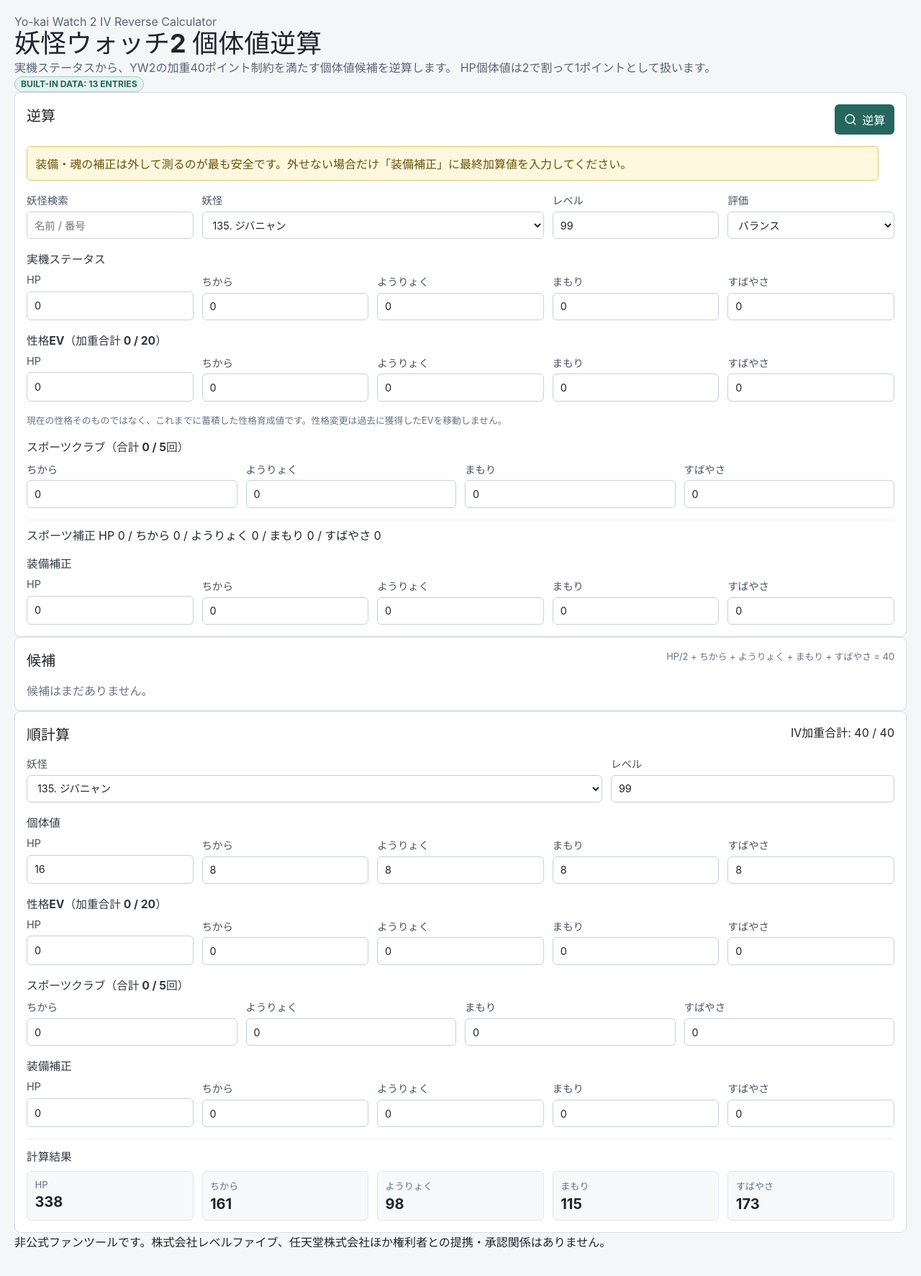
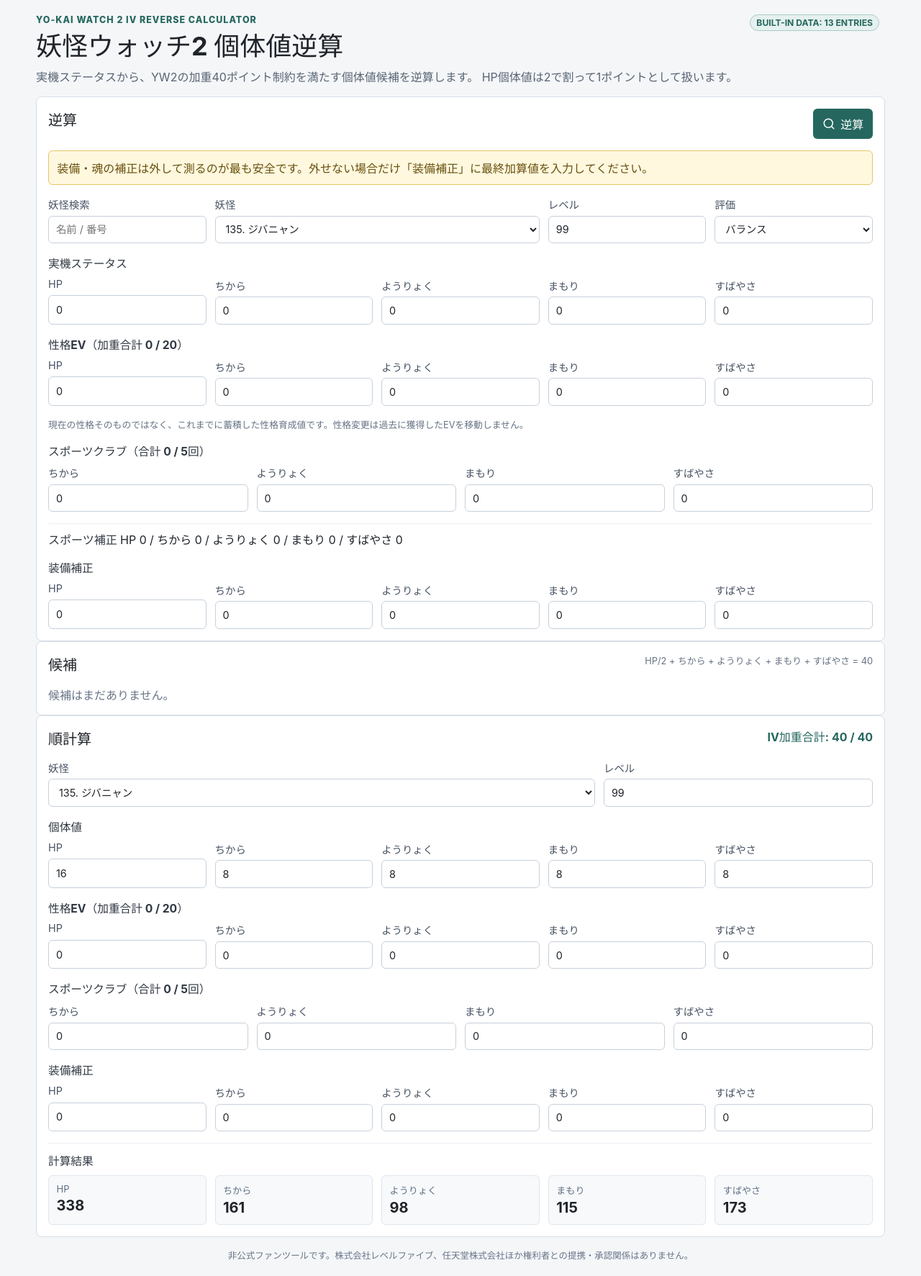
Before and after one commit to AlexanderGG-0520/yw2-iv-calculator, a React (Vite) app: page / in a window 1280 px wide. Shown: the whole page at 72% size. Built offline with nearby package versions, Linux system fonts and the light colour scheme.

Commit message:
style: adapt YW1 layout for YW2

```diff
--- a/src/styles.css
+++ b/src/styles.css
@@ -391,3 +391,64 @@
     grid-template-columns: 1fr;
   }
 }
+
+.hero {
+  align-items: start;
+  display: flex;
+  gap: 1rem;
+  justify-content: space-between;
+  margin: 0 auto 1rem;
+  max-width: 1180px;
+}
+
+.hero > div:first-child {
+  display: grid;
+  gap: 0.55rem;
+}
+
+.hero + .panel,
+.hero ~ .panel,
+.hero ~ .summary {
+  margin-left: auto;
+  margin-right: auto;
+  max-width: 1180px;
+}
+
+.eyebrow {
+  color: #25675f;
+  font-size: 0.78rem;
+  font-weight: 800;
+  letter-spacing: 0.08em;
+  text-transform: uppercase;
+}
+
+.primary-action {
+  font-weight: 800;
+}
+
+.status-good {
+  color: #25675f;
+  font-weight: 700;
+}
+
+.footer-note {
+  color: #687588;
+  font-size: 0.78rem;
+  margin: 1rem auto 0;
+  max-width: 1180px;
+  text-align: center;
+}
+
+.sports-grid {
+  grid-template-columns: repeat(4, minmax(118px, 1fr));
+}
+
+@media (max-width: 720px) {
+  .hero {
+    display: grid;
+  }
+
+  .sports-grid {
+    grid-template-columns: repeat(2, minmax(118px, 1fr));
+  }
+}
```
